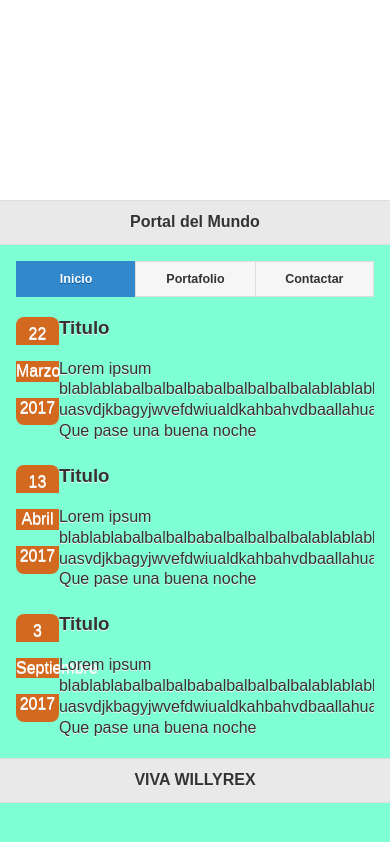
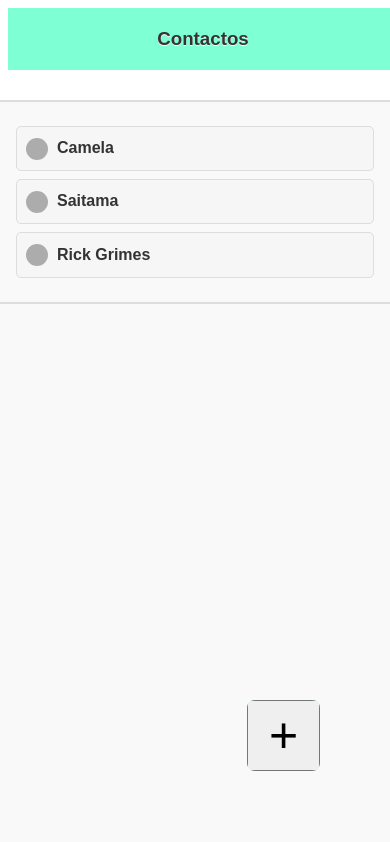
Before and after one commit to danielo7/uf2pr1, a plain HTML site: page index.html in a window 390 px wide. Drawn offline with Linux system fonts and the light colour scheme; some packages are replaced by stand-ins of ours.

Commit message:
Add files via upload

```diff
--- a/index.html
+++ b/index.html
@@ -46,116 +46,135 @@
 
 		}
 		#home{
-			background-color : aquamarine;
-			top : 200px;
-			position :fixed;
 			bottom: 10px;
 			right: 10px;
+			margin-top: 100px;
+			float: right;
 		}
+
+		#cabecera{
+
+			background-color: aquamarine;
+			font-weight : bolder;
+			position: fixed;
+			width: 100%;
+			text-align: center;
+		}
+		#anadir{
+			border-radius : 8px 8px 8px 8px;
+
+			background-color: aquamarine;
+			right: 70px;
+			overflow: hidden;
+			position:fixed;
+			float: left;
+			top: 700px;
+			font-size: 50px;
+
+
+		}
+
 	</style>
 </head>
 
 <body>
     <div class="app">
+		<div id = "cabecera">
+			<h3>Contactos</h3>
+        </div>
       <div data-role="page" id="home">
         <div data-role="header">
-              <h1>Portal del Mundo</h1>
         </div><!-- /header -->
         <div data-role="content">
-			<nav data-role="navbar">
-				<ul>
-					<li><a href="#home" class="ui-btn-active">Inicio</a></li>
-					<li><a href="#about">Portafolio</a></li>
-					<li><a href="#contact">Contactar</a></li>
-				</ul>
-			</nav><!-- /navbar -->
-			<div class="ui-grid-a">
-				<div class="ui-block-a fecha" style="width:12%">
-					<p>22</p>
-					<p>Marzo</p>
-					<p>2017</p>
-				</div>
-				<div class="ui-block-b contenido" style="width:88%">
-					<h3>Titulo</h3>
-					Lorem ipsum blablablabalbalbalbabalbalbalbalbalablablabbbñabañbabaabñabsñbasallllllllllllllllllllllllllllllllllllllllllllll
-					uasvdjkbagyjwvefdwiualdkahbahvdbaallahuakbarlasavsajksvajhvasagscahvsasnaksnak
-					Que pase una buena noche
-				</div>
-			</div><!-- /grid-a -->
-			<div class="ui-grid-a">
-				<div class="ui-block-a fecha" style="width:12%">
-					<p>13</p>
-					<p>Abril</p>
-					<p>2017</p>
-				</div>
-				<div class="ui-block-b contenido" style="width:88%">
-					<h3>Titulo</h3>
-					Lorem ipsum blablablabalbalbalbabalbalbalbalbalablablabbbñabañbabaabñabsñbasallllllllllllllllllllllllllllllllllllllllllllll
-					uasvdjkbagyjwvefdwiualdkahbahvdbaallahuakbarlasavsajksvajhvasagscahvsasnaksnak
-					Que pase una buena noche
-				</div>
-			</div><!-- /grid-a -->
-			<div class="ui-grid-a">
-				<div class="ui-block-a fecha" style="width:12%">
-					<p>3</p>
-					<p>Septiembre</p>
-					<p>2017</p>
-				</div>
-				<div class="ui-block-b contenido" style="width:88%">
-					<h3>Titulo</h3>
-					Lorem ipsum blablablabalbalbalbabalbalbalbalbalablablabbbñabañbabaabñabsñbasallllllllllllllllllllllllllllllllllllllllllllll
-					uasvdjkbagyjwvefdwiualdkahbahvdbaallahuakbarlasavsajksvajhvasagscahvsasnaksnak
-					Que pase una buena noche
-				</div>
-			</div><!-- /grid-a -->
+			<div data-role="collapsible">
+				<h4>Camela</h4>
+				<p>
+					<b>Telf: </b>666666666
+				</p>
+				<p>
+					<b>Direccion: </b>Camela city
+				</p>
+				<p>
+					<b>GPS: </b>41°30'24.4"N 1°49'49.0"E
+				</p>
+				<p>
+
+					<button type="button" class="ui-btn ui-btn-inline">Llama</button>
+
+
+					<button type="button" class="ui-btn ui-btn-inline">Más</button>
+
+
+					<button type="button" class="ui-btn ui-btn-inline">Edit</button>
+
+
+				</p>
+			</div>
+
+			<div data-role="collapsible">
+				<h4>Saitama</h4>
+				<p>
+					<b>Telf: </b>111111111
+				</p>
+				<p>
+					<b>Direccion: </b>Ciudad Z
+				</p>
+				<p>
+					<b>GPS: </b>41°30'24.4"N 1°49'48.0"E
+				</p>
+				<p>
+
+					<button type="button" class="ui-btn ui-btn-inline">Llama</button>
+
+
+					<button type="button" class="ui-btn ui-btn-inline">Más</button>
+
+
+					<button type="button" class="ui-btn ui-btn-inline">Edit</button>
+
+
+				</p>
+			</div>
+
+			<div data-role="collapsible">
+				<h4>Rick Grimes</h4>
+				<p>
+					<b>Telf: </b>9999999999
+				</p>
+				<p>
+					<b>Direccion: </b>Atlanta
+				</p>
+				<p>
+					<b>GPS: </b>41°30'25.4"N 1°48'48.0"E
+				</p>
+				<p>
+
+					<button type="button" class="ui-btn ui-btn-inline">Llama</button>
+
+
+					<button type="button" class="ui-btn ui-btn-inline">Más</button>
+
+
+					<button type="button" class="ui-btn ui-btn-inline">Edit</button>
+
+
+				</p>
+			</div>
+
+
+
 		</div><!--content-->
+
+
         <div data-role="footer">
-                <h4>VIVA WILLYREX</h4>
+
         </div><!-- /footer -->
 	 </div><!-- /page -->
 
-	 <div data-role="page" id="about">
-        <div data-role="header">
-              <h1>Portal del Mundo</h1>
-        </div><!-- /header -->
-        <div data-role="content">
-			<nav data-role="navbar">
-				<ul>
-					<li><a href="#home">Inicio</a></li>
-					<li><a href="#about" class="ui-btn-active">Portafolio</a></li>
-					<li><a href="#contact">Contactar</a></li>
-				</ul>
-			</nav><!-- /navbar -->
-            <p>This is a single page boilerplate template that you can copy to build your first jQuery Mobile page. Each link or form from here will pull a new page in via Ajax to support the animated page transitions.</p>
-            <p>Just view the source and copy the code to get started. All the CSS and JS is linked to the jQuery CDN versions so this is super easy to set up. Remember to include a meta viewport tag in the head to set the zoom level.</p>
-            <p>This template is standard HTML document with a single "page" container inside, unlike a <a href="multipage-template.html" data-ajax="false">multi-page template</a> that has multiple pages within it. We strongly recommend building your site or app as a series of separate pages like this because it's cleaner, more lightweight and works better without JavaScript.</p>
-        </div><!-- /content -->
-        <div data-role="footer">
-                <h4>CERVESA MELORTO</h4>
-        </div><!-- /footer -->
-	 </div><!-- /page -->
 
-	 <div data-role="page" id="contact">
-        <div data-role="header">
-              <h1>Portal del Mundo</h1>
-        </div><!-- /header -->
-        <div data-role="content">
-			<nav data-role="navbar">
-				<ul>
-					<li><a href="#home">Inicio</a></li>
-					<li><a href="#about">Portafolio</a></li>
-					<li><a href="#contact" class="ui-btn-active">Contactar</a></li>
-				</ul>
-			</nav><!-- /navbar -->
-            <p>
-				<iframe src="https://www.google.com/maps/embed?pb=!1m18!1m12!1m3!1d49786.08219371112!2d42.45205985086191!3d38.74924677582767!2m3!1f0!2f0!3f0!3m2!1i1024!2i768!4f13.1!3m3!1m2!1s0x400d566821fd9bc7%3A0x45e6ebf82beac95!2sAhlat%2C+13400+Uludere+K%C3%B6y%C3%BC%2FAhlat%2FProvincia+de+Bitlis%2C+Turqu%C3%ADa!5e0!3m2!1ses!2ses!4v1490175321646" width="600" height="450" frameborder="0" style="border:0" allowfullscreen></iframe>
-			</p>
-
-        <div data-role="footer">
-                <h4>ESTE ES MI HOGAR</h4>
-        </div><!-- /footer -->
-	</div><!-- /page -->
-
+	  		<div id = "anadir">
+			<button type = "button">&nbsp;+&nbsp;</button>
+			</div>
 
     <script type="text/javascript" src="cordova.js"></script>
     <script type="text/javascript" src="js/jquery.js"></script>
```
